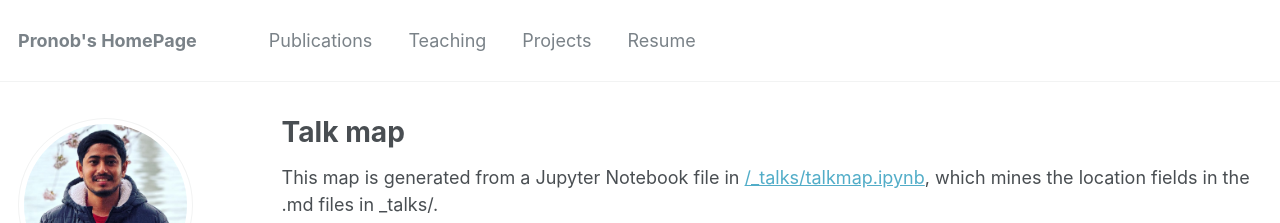
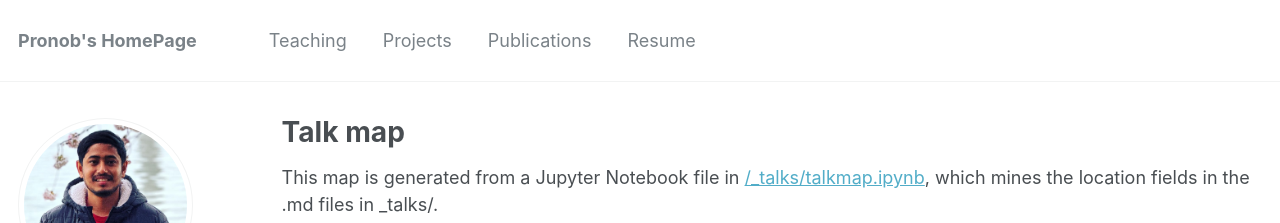
Before and after one commit to pronob29/pronob29.github.io, a Jekyll site: the page built from _pages/talkmap.html, in a window 1280 px wide and 1147 px high. Shown: the top 223 px of the window. Built offline with Jekyll 4.4.1, drawn with Linux system fonts in a browser that asks for light colours; nearby versions of some CDN libraries; part of the change alters nothing that is shown.

```diff
--- a/_data/navigation.yml
+++ b/_data/navigation.yml
@@ -1,14 +1,14 @@
 # main links links
 main:
-  - title: "Publications"
-    url: "https://scholar.google.com/citations?user=qG9WVOoAAAAJ&hl=en&authuser=1"
-
   - title: "Teaching"
     url: /teaching/
 
   - title: "Projects"
     url: /projects/
   #   # url: https://scholar.google.es/citations?user=xxxxxxxx=en
+
+  - title: "Publications"
+    url: "https://scholar.google.com/citations?user=qG9WVOoAAAAJ&hl=en&authuser=1"
 
   - title: "Resume"
     # url: /cv/
```
